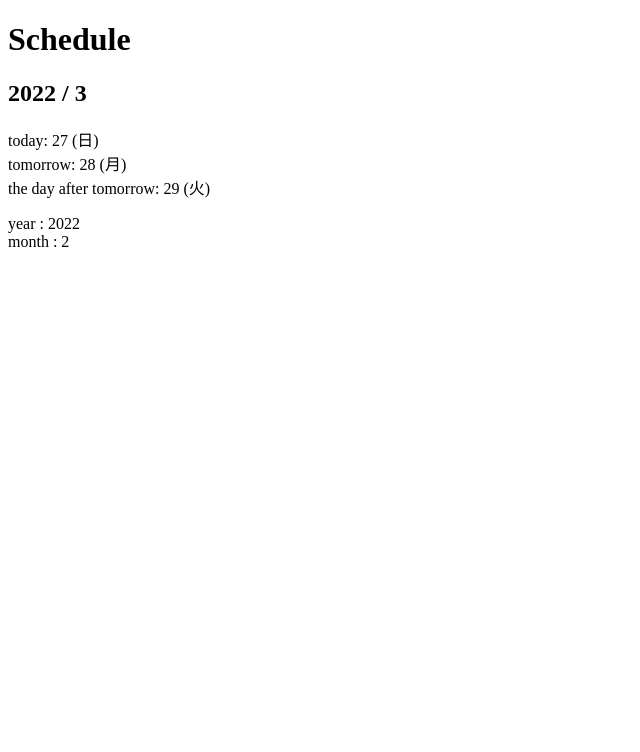
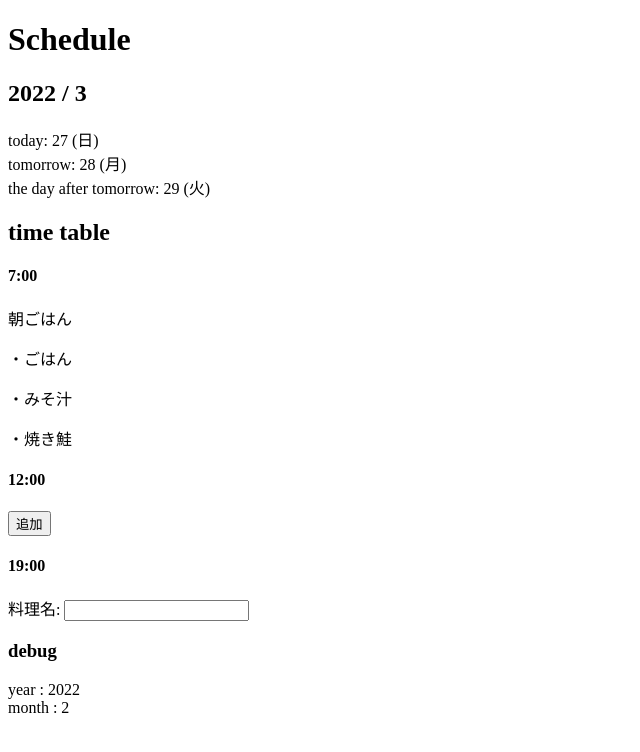
Before and after one commit to cokemaniaIIDX/Zenon, a React (Create React App) app in the folder front/: page / in a window 1280 px wide. Shown: the top 752 px of the page, without its empty margins (0-640 px from the left). Built offline with nearby package versions, Linux system fonts and the light colour scheme.

Commit message:
食事登録用フォームを見え隠れさせたい

```diff
--- a/front/src/Schedule.tsx
+++ b/front/src/Schedule.tsx
@@ -12,18 +12,54 @@ const Schedule: React.VFC = () => {
   const dayOfTomorror = week[tomorrow.getDay()];
   const dayOfTheDayAfterTomorrow = week[theDayAfterTomorrow.getDay()];
 
+  const ShowMenu = () => {
+    const menu = document.getElementById("menu")
+
+
+  }
+
   return (
     <>
+      <div>
         <h1>Schedule</h1>
         <h2>{year} / {month + 1}</h2>
         <div>today: {today.getDate()} ({dayOfToday})</div>
         <div>tomorrow: {tomorrow.getDate()} ({dayOfTomorror})</div>
         <div>the day after tomorrow: {theDayAfterTomorrow.getDate()} ({dayOfTheDayAfterTomorrow})</div>
+      </div>
 
+      <div>
+        <h2>time table</h2>
+        <div>
+          <h4>7:00</h4>
+          <div>
+            <p>朝ごはん</p>
+            <p>・ごはん</p>
+            <p>・みそ汁</p>
+            <p>・焼き鮭</p>
+          </div>
+          <h4>12:00</h4>
+          <div>
+            <button onClick={ShowMenu}>追加</button>
+          </div>
+          <h4>19:00</h4>
+        </div>
+      </div>
+
+      <div id="menu">
+        <form>
+          <label>料理名: </label>
+          <input type="text" />
+        </form>
+      </div>
+
+      <div>
+        <h3>debug</h3>
         <p>
         year  : {year}<br />
         month : {month}<br />
         </p>
+      </div>
     </>
   )
 }
```
Lines whose indentation alone changed are shown as unchanged.
